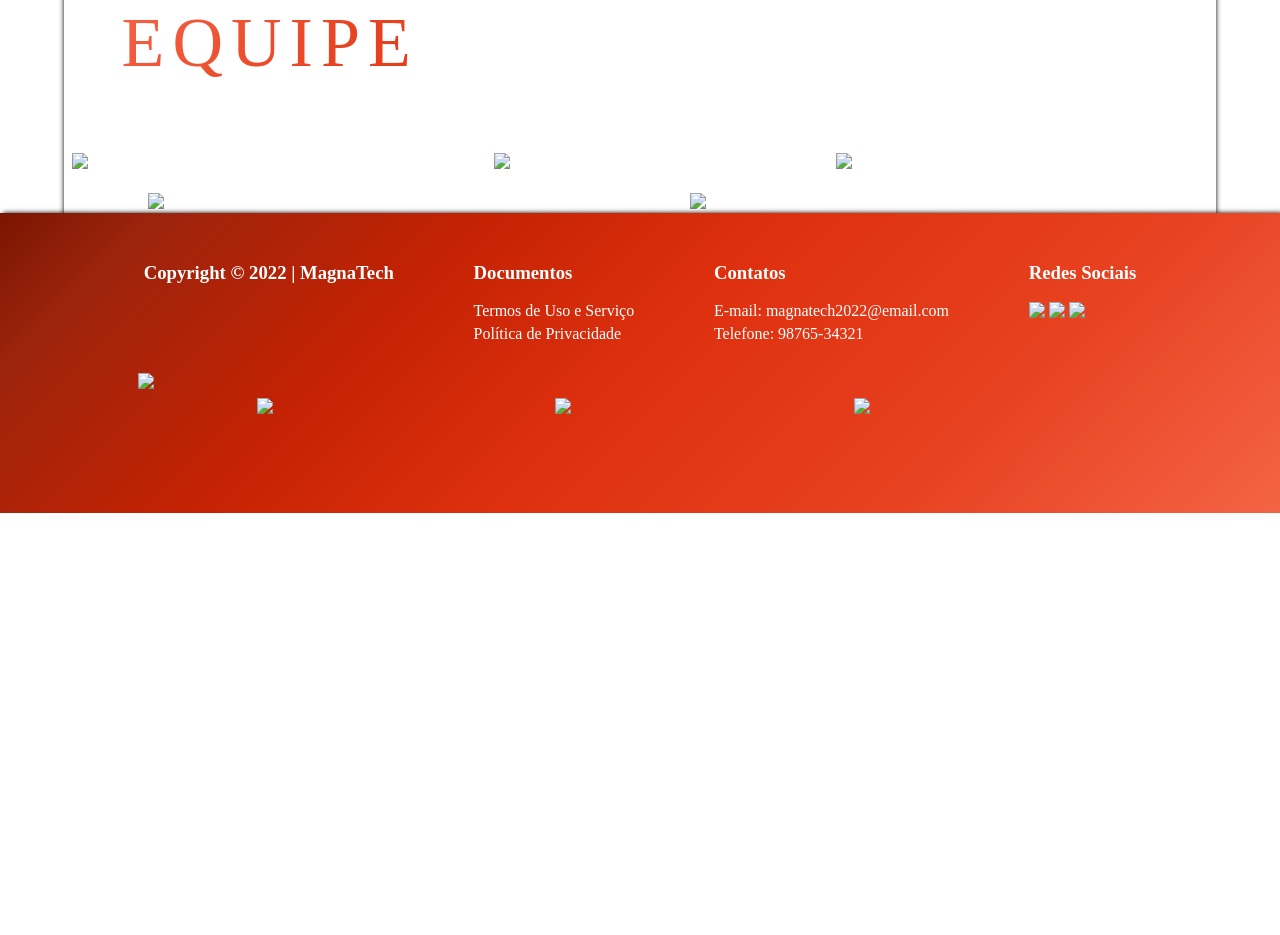
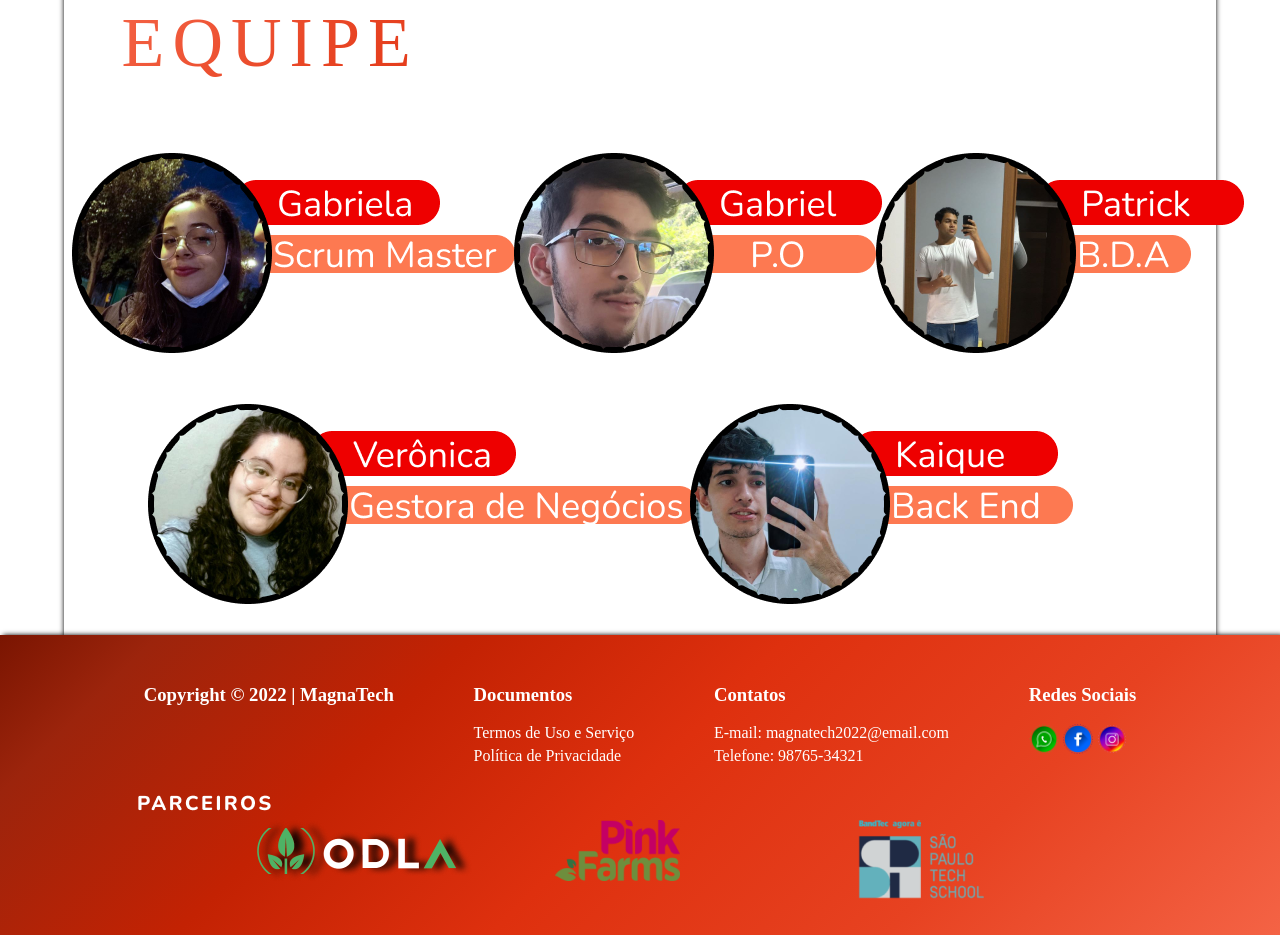
Before and after one commit to bluzzCola/MagnaTech, a plain HTML site: page public/paginas/index.html in a window 1280 px wide. Shown: the part 946-1881 px from the top of the page. Before the commit the page ends 1459 px from the top, so only its background shows below. Drawn offline with Linux system fonts and the light colour scheme; files that its build step writes are made by us from their sources.

Commit message:
linkamos css e imagens. obs: detalhe rodape

```diff
--- a/public/paginas/index.html
+++ b/public/paginas/index.html
@@ -6,7 +6,7 @@
 	<meta http-equiv="X-UA-Compatible" content="IE=edge">
 	<meta name="viewport" content="width=device-width, initial-scale=1.0">
 	<title>MagnaTech</title>
-	<link rel="stylesheet" href="layout.css">
+	<link rel="stylesheet" href="../css/layout.css">
 </head>
 
 <body>
@@ -14,7 +14,7 @@
 	<div class="header">
 		<div class="container">
 			<a href="index.html">
-				<img src="Untitled.png">
+				<img src="../imagens/Untitled.png">
 			</a>
 
 
@@ -51,20 +51,20 @@
 
 			<!--Slide images-->
 			<div class="slide first">
-				<img src="Frame 1 (1).png" alt="Imagem 1">
+				<img src="../imagens/Frame 1 (1).png" alt="Imagem 1">
 			</div>
 
 			<div class="slide ">
-				 <a href="agendamento.html"><img src="Frame 1.png" alt="Imagem 2"></a>
+				 <a href="agendamento.html"><img src="../imagens/Frame 1.png" alt="Imagem 2"></a>
 
 			</div>
 
 			<div class="slide ">
-			<a href="cadastro.html"><img src="Untitled (1).png" alt="Imagem 3" href="cadastro.html"></a>
+			<a href="cadastro.html"><img src="../imagens/Untitled (1).png" alt="Imagem 3" href="cadastro.html"></a>
 			</div>
 
 			<div class="slide ">
-			<a href="calculadora.html"><img src="Frame 3.png" alt="Imagem 4" href="calculadora.html"></a>
+			<a href="calculadora.html"><img src="../imagens/Frame 3.png" alt="Imagem 4" href="calculadora.html"></a>
 			</div>
 
 
@@ -120,26 +120,26 @@
 			<div class="icons">
 
 			<div style="margin-right: 50px; margin-left: -50px;">
-				<img src="gabi.png" >
+				<img src="../imagens/gabi.png" >
 
 			</div>
 
 			<div style="margin-right: 20px; margin-left: 50px;">
-			<img src="shimeji.png" >
+			<img src="../imagens/shimeji.png" >
 			</div>
 
 			<div>
-			<img src="patrick.png" >
+			<img src="../imagens/patrick.png" >
 			</div>
 
 		</div>
 	<div class="icons" style="justify-content: center;">
 		<div style="margin-right: 200px; margin-top: 20px; margin-left: -100px;">
-				<img src="veronica.png" >
+				<img src="../imagens/veronica.png" >
 		</div>
 
 		<div>
-			<img src="kaique.png" style="margin-top: 20px;">
+			<img src="../imagens/kaique.png" style="margin-top: 20px;">
 		</div>
 	</div>
 
@@ -172,9 +172,9 @@
 					<div class="footer-column">
 						<h3>Redes Sociais</h3>
 						<div class="footer-social">
-							<a class="social-icon" href="#"><img src="whatsapp_icon.png" width="30px"></a>
-							<a class="social-icon" href="#"><img src="facebook_icon.png" width="30px"></a>
-							<a class="social-icon" href="#"><img src="instagram_icon.png" width="30px"></a>
+							<a class="social-icon" href="#"><img src="../imagens/whatsapp_icon.png" width="30px"></a>
+							<a class="social-icon" href="#"><img src="../imagens/facebook_icon.png" width="30px"></a>
+							<a class="social-icon" href="#"><img src="../imagens/instagram_icon.png" width="30px"></a>
 						</div>
 					</div>
 				</div>
@@ -182,20 +182,20 @@
 		</footer>
 		<div class="baseboard-inferior">
 			<div class="div-base" style="margin-top: -25px; margin-right: -180px; margin-left: 10px;">
-				<img src="PARCEIROS.png" >
+				<img src="../imagens/PARCEIROS.png" >
 			</div>
 			<div class="div-base">
 
-				<img src="d1sFhNj (1) 1.png">
+				<img src="../imagens/d1sFhNj (1) 1.png">
 			</div>
 			<div class="div-base">
 
-				<img src="image 2.png">
+				<img src="../imagens/image 2.png">
 			</div>
 
 			<div class="div-base">
 
-				<img src="image 3.png">
+				<img src="../imagens/image 3.png">
 			</div>
 		</div>
 	</div>
```
Also changed, not shown: public/paginas/agendamento.html (+2 -2 lines), public/paginas/cadastro.html (+2 -2 lines), public/paginas/calculadora.html (+2 -2 lines), public/paginas/login.html (+1 -1 lines), public/paginas/rodape-teste.html (+1 -1 lines), public/paginas/suporte.html (+1 -1 lines).
